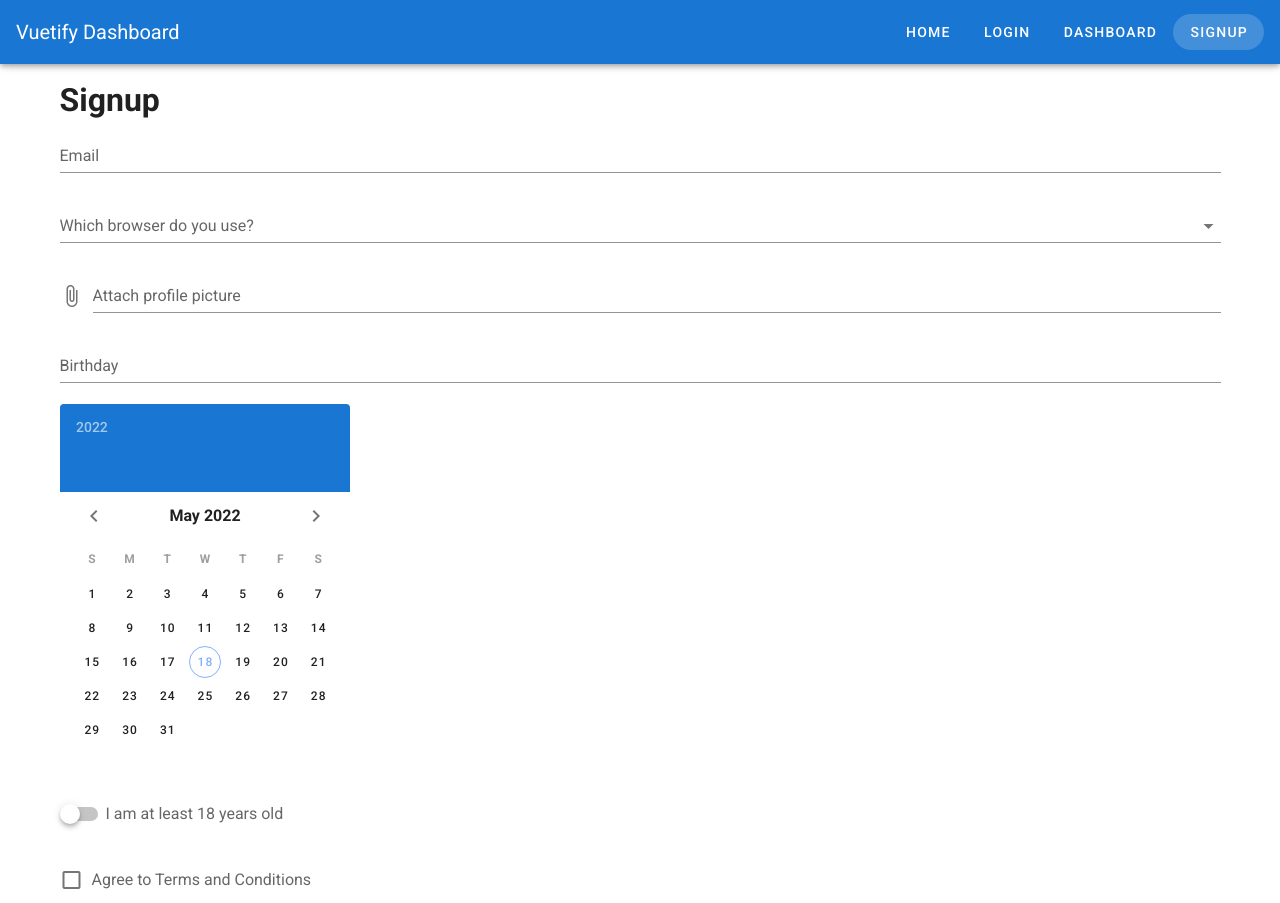
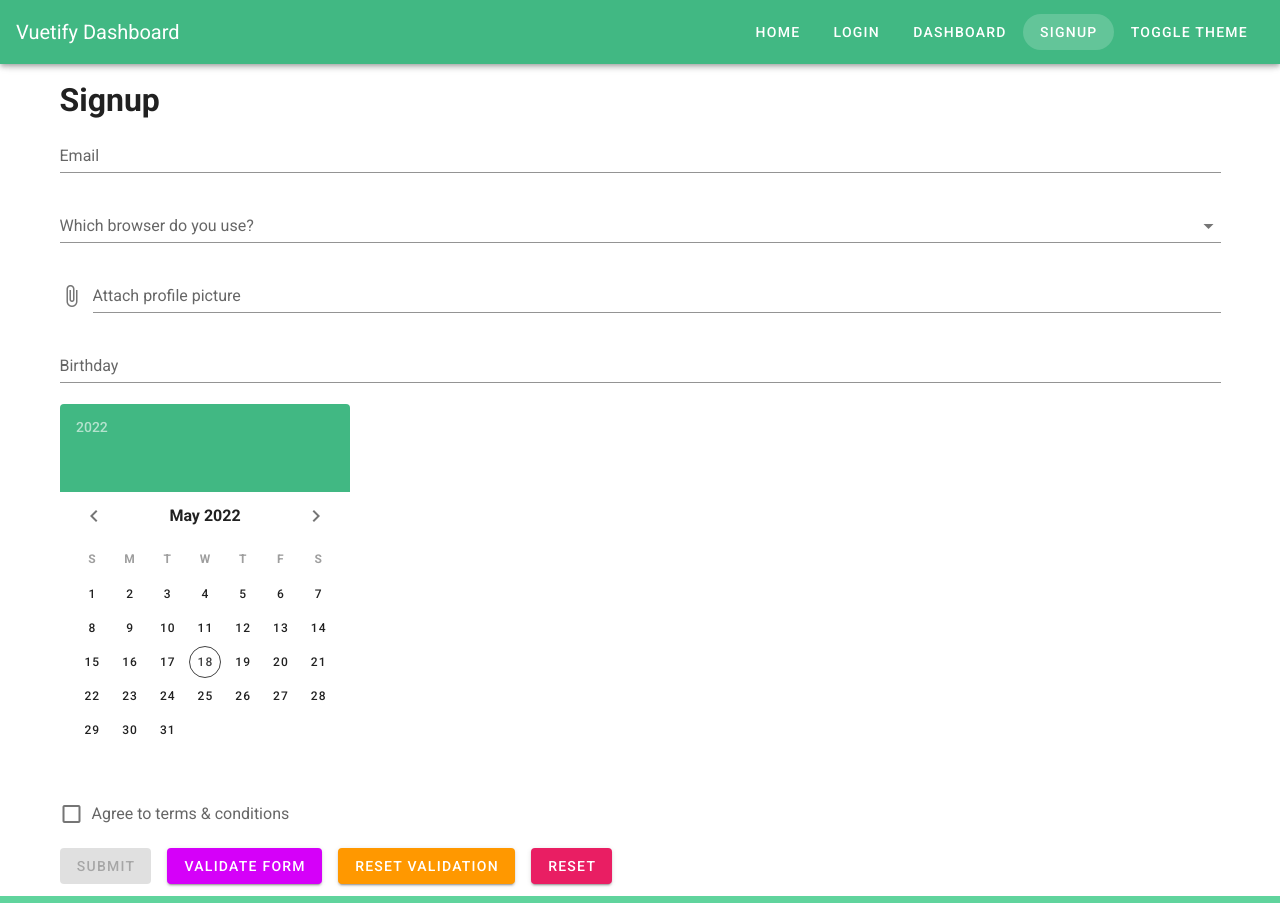
Before and after one commit to Kenan-Kadic/nuxt-learning, a Nuxt app: page /signup in a window 1280 px wide. Shown: the top 903 px of the page. Built offline with nearby package versions, Linux system fonts and the light colour scheme.

Commit message:
last commit

```diff
--- a/layouts/default.vue
+++ b/layouts/default.vue
@@ -5,6 +5,7 @@
       <v-toolbar-title>Vuetify Dashboard</v-toolbar-title>
       <v-spacer></v-spacer>
       <v-btn v-for="(link, index) in links" :key="link.label" text rounded :to="link.url">{{link.label}}</v-btn>
+      <v-btn @click="toggleTheme" text rounded>Toggle Theme</v-btn>
     </v-app-bar>
 
     <v-main>
@@ -30,6 +31,7 @@
         >
           {{ link.label }}
         </v-btn>
+
         <v-col
           class="primary lighten-2 py-4 text-center white--text"
           cols="12"
@@ -53,6 +55,11 @@ export default {
         {label: 'Signup', url: 'signup'}
       ],
     }
+  },
+  methods: {
+    toggleTheme() {
+      this.$vuetify.theme.dark = !this.$vuetify.theme.dark
+    },
   }
 }
 </script>
--- a/nuxt.config.js
+++ b/nuxt.config.js
@@ -68,6 +68,15 @@ export default {
           warning: colors.amber.base,
           error: colors.deepOrange.accent4,
           success: colors.green.accent3
+        },
+        light: {
+          primary: '#41B883',
+          accent: colors.grey.darken3,
+          secondary: colors.amber.darken3,
+          info: colors.teal.lighten1,
+          warning: colors.orange.base,
+          error: colors.pink,
+          success: colors.purple.accent3
         }
       }
     }
--- a/pages/signup.vue
+++ b/pages/signup.vue
@@ -3,15 +3,45 @@
     <v-row>
       <v-col>
         <h1>Signup</h1>
-        <v-form label="Name" type="text">
-          <v-text-field label="Email" type="email"></v-text-field>
-          <v-autocomplete label="Which browser do you use?" :items="browsers"></v-autocomplete>
+        <v-form ref="signUpForm" v-model="formValidity">
+          <v-text-field
+            label="Email"
+            type="email"
+            v-model="email"
+            :rules="emailRules"
+            required
+          ></v-text-field>
+          <v-autocomplete
+            label="Which browser do you use?"
+            :items="browsers"
+          ></v-autocomplete>
           <v-file-input label="Attach profile picture"></v-file-input>
-          <v-text-field label="Birthday" v-model="birthday" readonly></v-text-field>
+          <v-text-field
+            v-model="birthday"
+            label="Birthday"
+            readonly
+          ></v-text-field>
           <v-date-picker v-model="birthday"></v-date-picker>
-          <v-switch label="I am at least 18 years old"></v-switch>
-          <v-checkbox label="Agree to Terms and Conditions"></v-checkbox>
-          <v-btn color="primary" type="submit">Submit</v-btn>
+          <v-checkbox
+            label="Agree to terms & conditions"
+            v-model="agreeToTerms"
+            :rules="agreeToTermsRules"
+            required
+          ></v-checkbox>
+          <v-btn
+            type="submit"
+            color="primary"
+            class="mr-4"
+            :disabled="!formValidity"
+            >Submit</v-btn
+          >
+          <v-btn color="success" class="mr-4" @click="validateForm"
+            >Validate Form</v-btn
+          >
+          <v-btn color="warning" class="mr-4" @click="resetValidation"
+            >Reset Validation</v-btn
+          >
+          <v-btn color="error" @click="resetForm">Reset</v-btn>
         </v-form>
       </v-col>
     </v-row>
@@ -20,16 +50,40 @@
 
 <script>
 export default {
-  name: "Signup",
-
   data: () => ({
+    agreeToTerms: false,
+    agreeToTermsRules: [
+      value =>
+        !!value ||
+        'You must agree to the terms and conditions to sign up for an account.'
+    ],
+    birthday: '',
     browsers: ['Chrome', 'Firefox', 'Safari', 'Edge', 'Brave'],
-    birthday: ''
-  })
-
+    email: '',
+    emailRules: [
+      value => !!value || 'Email is required.',
+      value => value.indexOf('@') !== 0 || 'Email should have a username.',
+      value => value.includes('@') || 'Email should include an @ symbol.',
+      value =>
+        value.indexOf('.') - value.indexOf('@') > 1 ||
+        'Email should contain a valid domain.',
+      value => value.includes('.') || 'Email should include a period symbol.',
+      value =>
+        value.indexOf('.') <= value.length - 3 ||
+        'Email should contain a valid domain extension.'
+    ],
+    formValidity: false
+  }),
+  methods: {
+    resetForm() {
+      this.$refs.signUpForm.reset()
+    },
+    resetValidation() {
+      this.$refs.signUpForm.resetValidation()
+    },
+    validateForm() {
+      this.$refs.signUpForm.validate()
+    }
+  }
 }
 </script>
-
-<style scoped>
-
-</style>
```
